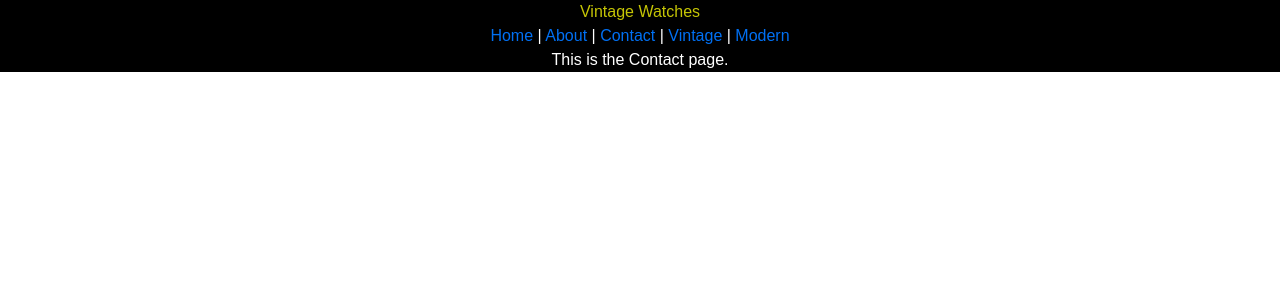
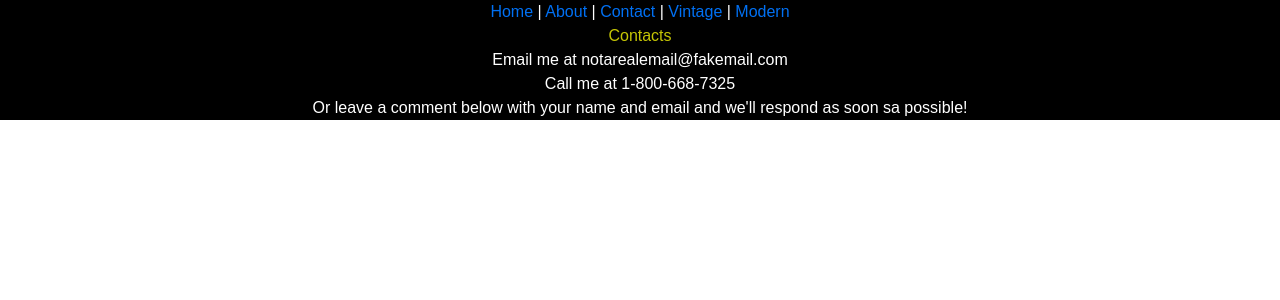
Before and after one commit to YochananBear/my-watches-website, a Next.js app: page /contact in a window 1280 px wide. Shown: the top 300 px of the page. Built offline with nearby package versions, Linux system fonts and the light colour scheme.

Commit message:
Update styles and content

```diff
--- a/app/about/page.js
+++ b/app/about/page.js
@@ -3,12 +3,12 @@ import '../styles.css';
 export default function about() {
   return (
     <main>
-      <h1>Vintage Watches</h1>
       <nav>
         <a href="/">Home</a> | <a href="/about">About</a> | <a href="/contact">Contact</a> | <a href="/vintage">Vintage</a> | <a href="/modern">Modern</a>
       </nav>
+      <h1>About this site</h1>
       <p>I started collecting watches beginning of 2026.</p>
-      <p>It all started with my Baltic MR01 Salmon dial, but I quickly followed with the vintge Hamilton date line a585 model, the Spinnaker Bradner, and more recently, the gold plated vintage Lebem, and the Nomoki started build.
+      <p>It all started with my Baltic MR01 Salmon dial, but I quickly followed with the vintge Hamilton date line a585 model, the Spinnaker Bradner, and more recently, the gold plated vintage Lebem, and the Nomoki started build.</p>
     </main>
   );
 }
--- a/app/contact/page.js
+++ b/app/contact/page.js
@@ -3,11 +3,13 @@ import '../styles.css';
 export default function Contact() {
   return (
     <main>
-      <h1>Vintage Watches</h1>
       <nav>
         <a href="/">Home</a> | <a href="/about">About</a> | <a href="/contact">Contact</a> | <a href="/vintage">Vintage</a> | <a href="/modern">Modern</a>
       </nav>
-      <p>This is the Contact page.</p>
+      <h1>Contacts</h1>
+      <p>Email me at notarealemail@fakemail.com<br />
+      Call me at 1-800-668-7325<br />
+      Or leave a comment below with your name and email and we'll respond as soon sa possible! </p>
     </main>
   );
 }
--- a/app/modern/page.js
+++ b/app/modern/page.js
@@ -5,7 +5,7 @@ import './modern.css';
 export default function Modern() {
   return (
     <main>
-      <h1>Vintage Watches</h1>
+      <h1>Modern Watches</h1>
       <nav>
         <a href="/">Home</a> | <a href="/about">About</a> | <a href="/contact">Contact</a> | <a href="/vintage">Vintage</a> | <a href="/modern">Modern</a>
       </nav>
```
